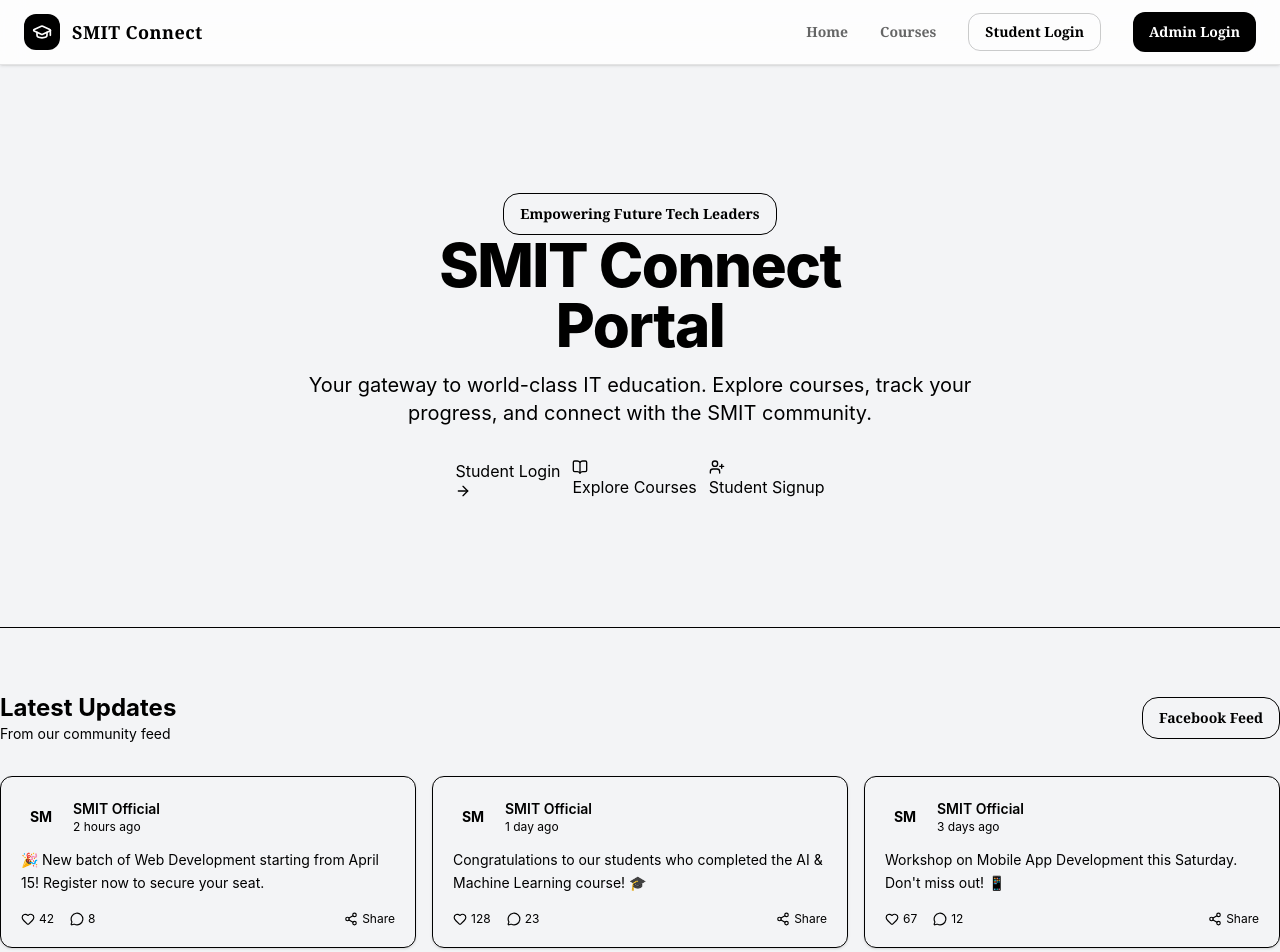
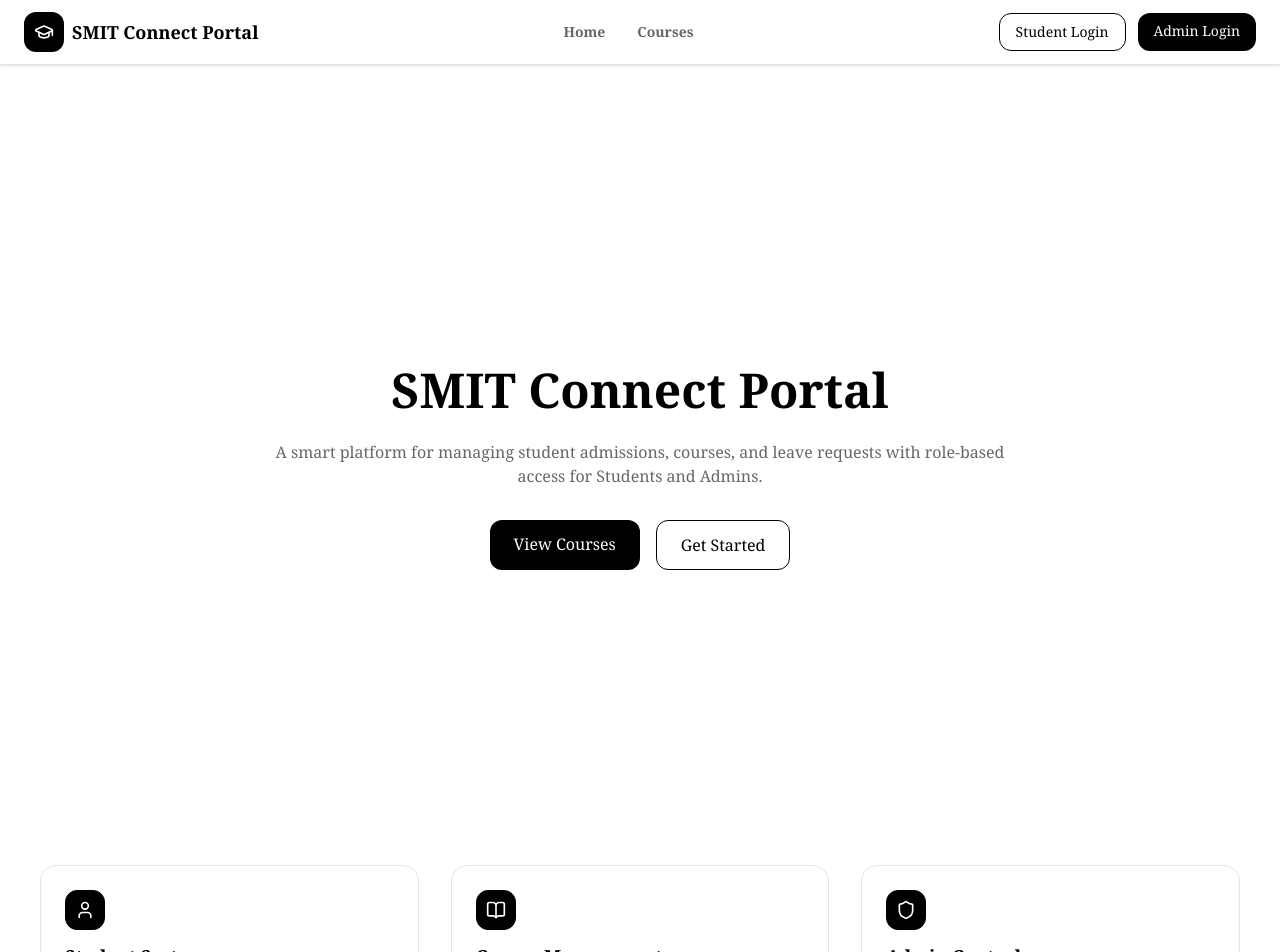
Before and after one commit to insharah-dev/module-test, a React (Vite) app: page / in a window 1280 px wide. Shown: the top 952 px of the page. Built offline with nearby package versions, Linux system fonts and the light colour scheme.

Commit message:
fix error

```diff
--- a/src/component/PublicNavbar.jsx
+++ b/src/component/PublicNavbar.jsx
@@ -17,17 +17,16 @@
 
         {/* Logo */}
         <Link to="/" className="flex items-center gap-3">
-          <div className="flex h-9 w-9 items-center justify-center rounded-xl bg-black text-white">
-            <GraduationCap className="h-5 w-5" />
+          <div className="flex items-center gap-2">
+            <div className="h-10 w-10 bg-black text-white rounded-xl flex items-center justify-center">
+              <GraduationCap className="h-5 w-5" />
+            </div>
+            <h1 className="font-bold text-lg">SMIT Connect Portal</h1>
           </div>
-          <span className="text-lg font-semibold tracking-wide">
-            SMIT Connect
-          </span>
         </Link>
 
         {/* Desktop Menu */}
         <div className="hidden md:flex items-center gap-8">
-
           {navLinks.map((link) => (
             <Link
               key={link.to}
@@ -37,21 +36,18 @@
               {link.label}
             </Link>
           ))}
-
-          {/* Buttons */}
-          <Link to="/auth">
-            <button className="px-4 py-2 font-bold rounded-xl border border-black/20 text-sm hover:bg-gray-50 transition">
-              Student Login
-            </button>
+        </div>
+        {/* Buttons */}
+        <div className="flex gap-3">
+          <Link to="/auth" className="px-4 py-2 text-sm border border-black rounded-xl hover:bg-black hover:text-white transition">
+            Student Login
           </Link>
 
-          <Link to="/admin/AdminLogin">
-            <button className="px-4 py-2.5 rounded-xl bg-black font-semibold text-white text-sm hover:bg-gray-800 transition">
-              Admin Login
-            </button>
+          <Link to="/admin/AdminLogin" className="px-4 py-2 text-sm bg-black text-white rounded-xl hover:opacity-80 transition">
+            Admin Login
           </Link>
+        </div>
 
-        </div>
 
         {/* Mobile Button */}
         <button
--- a/src/pages/Home.jsx
+++ b/src/pages/Home.jsx
@@ -1,117 +1,221 @@
+// import { Link } from "react-router-dom";
+// import { PublicNavbar } from "../component/PublicNavbar";
+// import { ArrowRight, BookOpen, Heart, MessageCircle, Share2, UserPlus } from "lucide-react";
+
+// const posts = [
+//     {
+//         id: 1,
+//         author: "SMIT Official",
+//         time: "2 hours ago",
+//         content: "🎉 New batch of Web Development starting from April 15! Register now to secure your seat.",
+//         likes: 42,
+//         comments: 8,
+//     },
+//     {
+//         id: 2,
+//         author: "SMIT Official",
+//         time: "1 day ago",
+//         content: "Congratulations to our students who completed the AI & Machine Learning course! 🎓",
+//         likes: 128,
+//         comments: 23,
+//     },
+//     {
+//         id: 3,
+//         author: "SMIT Official",
+//         time: "3 days ago",
+//         content: "Workshop on Mobile App Development this Saturday. Don't miss out! 📱",
+//         likes: 67,
+//         comments: 12,
+//     },
+// ];
+
+// export default function Home() {
+//     return (
+//         <div className="min-h-screen bg-background">
+//             <PublicNavbar />
+
+//             {/* Hero */}
+//             <section className="relative overflow-hidden border-b">
+//                 <div className="absolute inset-0  via-transparent to-accent/5" />
+//                 <div className="container relative py-20 md:py-32 text-center">
+//                     <button className="px-4 py-2.5 rounded-2xl border text-sm font-bold font-serif">
+//                         Empowering Future Tech Leaders
+//                     </button>
+//                     <h1 className="text-4xl md:text-6xl font-extrabold tracking-tight mb-4">
+//                         SMIT Connect<br />
+//                         <span className="text-accent">Portal</span>
+//                     </h1>
+//                     <p className="text-muted-foreground text-lg md:text-xl max-w-2xl mx-auto mb-8">
+//                         Your gateway to world-class IT education. Explore courses, track your progress, and connect with the SMIT community.
+//                     </p>
+//                     <div className="flex flex-col sm:flex-row gap-3 justify-center">
+//                         <Link to="/student/dashboard">
+//                             <button className="bg-accent text-accent-foreground hover:bg-accent/90 gap-2 w-full sm:w-auto">
+//                                 Student Login <ArrowRight className="h-4 w-4" />
+//                             </button>
+//                         </Link>
+//                         <Link to="/courses">
+//                             <button className="gap-2 w-full sm:w-auto">
+//                                 <BookOpen className="h-4 w-4" /> Explore Courses
+//                             </button>
+//                         </Link>
+//                         <button className="gap-2 w-full sm:w-auto">
+//                             <UserPlus className="h-4 w-4" /> Student Signup
+//                         </button>
+//                     </div>
+//                 </div>
+//             </section>
+
+//             {/* Feed */}
+//             <section className="container py-16">
+//                 <div className="flex items-center justify-between mb-8">
+//                     <div>
+//                         <h2 className="text-2xl font-bold">Latest Updates</h2>
+//                         <p className="text-muted-foreground text-sm">From our community feed</p>
+//                     </div>
+//                     <button className="px-4 py-2.5 rounded-2xl border text-sm font-bold font-serif">Facebook Feed</button>
+//                 </div>
+//                 <div className="grid gap-4 md:grid-cols-2 lg:grid-cols-3">
+//                     {posts.map((post, i) => (
+//                         <div
+//                             key={post.id}
+//                             className="rounded-xl border bg-card p-5 shadow-sm hover:shadow-md transition-shadow"
+//                             style={{ animationDelay: `${i * 100}ms` }}
+//                         >
+//                             <div className="flex items-center gap-3 mb-3">
+//                                 <div className="h-10 w-10 rounded-full bg-accent/10 flex items-center justify-center text-accent font-bold text-sm">
+//                                     SM
+//                                 </div>
+//                                 <div>
+//                                     <p className="font-semibold text-sm">{post.author}</p>
+//                                     <p className="text-xs text-muted-foreground">{post.time}</p>
+//                                 </div>
+//                             </div>
+//                             <p className="text-sm text-foreground/90 leading-relaxed mb-4">{post.content}</p>
+//                             <div className="flex items-center gap-4 text-muted-foreground text-xs">
+//                                 <span className="flex items-center gap-1 hover:text-accent cursor-pointer transition-colors">
+//                                     <Heart className="h-3.5 w-3.5" /> {post.likes}
+//                                 </span>
+//                                 <span className="flex items-center gap-1 hover:text-accent cursor-pointer transition-colors">
+//                                     <MessageCircle className="h-3.5 w-3.5" /> {post.comments}
+//                                 </span>
+//                                 <span className="flex items-center gap-1 hover:text-accent cursor-pointer transition-colors ml-auto">
+//                                     <Share2 className="h-3.5 w-3.5" /> Share
+//                                 </span>
+//                             </div>
+//                         </div>
+//                     ))}
+//                 </div>
+//             </section>
+
+//             {/* Footer */}
+//             <footer className="border-t py-8 text-center text-sm text-muted-foreground">
+//                 © 2026 SMIT Connect Portal. All rights reserved.
+//             </footer>
+//         </div>
+//     );
+// }
+
+
+
 import { Link } from "react-router-dom";
+import { GraduationCap, BookOpen, User, Shield } from "lucide-react";
 import { PublicNavbar } from "../component/PublicNavbar";
-import { ArrowRight, BookOpen, Heart, MessageCircle, Share2, UserPlus } from "lucide-react";
-
-const posts = [
-    {
-        id: 1,
-        author: "SMIT Official",
-        time: "2 hours ago",
-        content: "🎉 New batch of Web Development starting from April 15! Register now to secure your seat.",
-        likes: 42,
-        comments: 8,
-    },
-    {
-        id: 2,
-        author: "SMIT Official",
-        time: "1 day ago",
-        content: "Congratulations to our students who completed the AI & Machine Learning course! 🎓",
-        likes: 128,
-        comments: 23,
-    },
-    {
-        id: 3,
-        author: "SMIT Official",
-        time: "3 days ago",
-        content: "Workshop on Mobile App Development this Saturday. Don't miss out! 📱",
-        likes: 67,
-        comments: 12,
-    },
-];
 
 export default function Home() {
     return (
-        <div className="min-h-screen bg-background">
+        <div className="min-h-screen bg-white text-black font-serif">
+
+            {/* NAVBAR */}
             <PublicNavbar />
 
-            {/* Hero */}
-            <section className="relative overflow-hidden border-b">
-                <div className="absolute inset-0  via-transparent to-accent/5" />
-                <div className="container relative py-20 md:py-32 text-center">
-                    <button className="px-4 py-2.5 rounded-2xl border text-sm font-bold font-serif">
-                        Empowering Future Tech Leaders
-                    </button>
-                    <h1 className="text-4xl md:text-6xl font-extrabold tracking-tight mb-4">
-                        SMIT Connect<br />
-                        <span className="text-accent">Portal</span>
-                    </h1>
-                    <p className="text-muted-foreground text-lg md:text-xl max-w-2xl mx-auto mb-8">
-                        Your gateway to world-class IT education. Explore courses, track your progress, and connect with the SMIT community.
+
+            {/* HERO SECTION */}
+            <section className="flex items-center justify-center min-h-screen px-6">
+
+                <div className="text-center max-w-3xl">
+
+                    <h2 className="text-4xl md:text-5xl font-bold leading-tight">
+                        SMIT Connect Portal
+                    </h2>
+
+                    <p className="mt-5 text-black/60">
+                        A smart platform for managing student admissions, courses, and leave requests with role-based access for Students and Admins.
                     </p>
-                    <div className="flex flex-col sm:flex-row gap-3 justify-center">
-                        <Link to="/student/dashboard">
-                            <button className="bg-accent text-accent-foreground hover:bg-accent/90 gap-2 w-full sm:w-auto">
-                                Student Login <ArrowRight className="h-4 w-4" />
-                            </button>
+
+                    <div className="mt-8 flex justify-center gap-4">
+
+                        <Link
+                            to="/courses"
+                            className="px-6 py-3 bg-black text-white rounded-xl hover:scale-105 transition"
+                        >
+                            View Courses
                         </Link>
-                        <Link to="/courses">
-                            <button className="gap-2 w-full sm:w-auto">
-                                <BookOpen className="h-4 w-4" /> Explore Courses
-                            </button>
+
+                        <Link
+                            to="/auth"
+                            className="px-6 py-3 border border-black rounded-xl hover:bg-black hover:text-white transition"
+                        >
+                            Get Started
                         </Link>
-                        <button className="gap-2 w-full sm:w-auto">
-                            <UserPlus className="h-4 w-4" /> Student Signup
-                        </button>
+
                     </div>
+
                 </div>
+
             </section>
 
-            {/* Feed */}
-            <section className="container py-16">
-                <div className="flex items-center justify-between mb-8">
-                    <div>
-                        <h2 className="text-2xl font-bold">Latest Updates</h2>
-                        <p className="text-muted-foreground text-sm">From our community feed</p>
+
+            {/* FEATURES */}
+            <section className="grid md:grid-cols-3 gap-8 px-10 pb-20">
+
+                {/* CARD 1 */}
+                <div className="border border-black/10 p-6 rounded-2xl hover:shadow-lg duration-300 hover:scale-105 transition">
+
+                    <div className="h-10 w-10 flex items-center justify-center text-white rounded-xl border border-black bg-black mb-3">
+                        <User className="h-5 w-5" />
                     </div>
-                    <button className="px-4 py-2.5 rounded-2xl border text-sm font-bold font-serif">Facebook Feed</button>
+
+                    <h3 className="font-semibold text-lg">Student System</h3>
+                    <p className="text-sm text-black/60 mt-2">
+                        Apply for courses, submit leave requests, and track your progress.
+                    </p>
                 </div>
-                <div className="grid gap-4 md:grid-cols-2 lg:grid-cols-3">
-                    {posts.map((post, i) => (
-                        <div
-                            key={post.id}
-                            className="rounded-xl border bg-card p-5 shadow-sm hover:shadow-md transition-shadow"
-                            style={{ animationDelay: `${i * 100}ms` }}
-                        >
-                            <div className="flex items-center gap-3 mb-3">
-                                <div className="h-10 w-10 rounded-full bg-accent/10 flex items-center justify-center text-accent font-bold text-sm">
-                                    SM
-                                </div>
-                                <div>
-                                    <p className="font-semibold text-sm">{post.author}</p>
-                                    <p className="text-xs text-muted-foreground">{post.time}</p>
-                                </div>
-                            </div>
-                            <p className="text-sm text-foreground/90 leading-relaxed mb-4">{post.content}</p>
-                            <div className="flex items-center gap-4 text-muted-foreground text-xs">
-                                <span className="flex items-center gap-1 hover:text-accent cursor-pointer transition-colors">
-                                    <Heart className="h-3.5 w-3.5" /> {post.likes}
-                                </span>
-                                <span className="flex items-center gap-1 hover:text-accent cursor-pointer transition-colors">
-                                    <MessageCircle className="h-3.5 w-3.5" /> {post.comments}
-                                </span>
-                                <span className="flex items-center gap-1 hover:text-accent cursor-pointer transition-colors ml-auto">
-                                    <Share2 className="h-3.5 w-3.5" /> Share
-                                </span>
-                            </div>
-                        </div>
-                    ))}
+
+                {/* CARD 2 */}
+                <div className="border border-black/10 p-6 rounded-2xl hover:shadow-lg duration-300 hover:scale-105 transition">
+
+                    <div className="h-10 w-10 flex items-center justify-center text-white rounded-xl border border-black bg-black mb-3">
+                        <BookOpen className="h-5 w-5" />
+                    </div>
+
+                    <h3 className="font-semibold text-lg">Course Management</h3>
+                    <p className="text-sm text-black/60 mt-2">
+                        Explore available courses and apply with a simple form system.
+                    </p>
                 </div>
+
+                {/* CARD 3 */}
+                <div className="border border-black/10 p-6 rounded-2xl hover:shadow-lg duration-300 hover:scale-105 transition">
+
+                    <div className="h-10 w-10 flex items-center justify-center text-white rounded-xl border border-black bg-black mb-3">
+                        <Shield className="h-5 w-5" />
+                    </div>
+
+                    <h3 className="font-semibold text-lg">Admin Control</h3>
+                    <p className="text-sm text-black/60 mt-2">
+                        Manage students, courses, and leave approvals efficiently.
+                    </p>
+                </div>
+
             </section>
 
-            {/* Footer */}
-            <footer className="border-t py-8 text-center text-sm text-muted-foreground">
-                © 2026 SMIT Connect Portal. All rights reserved.
+
+            {/* FOOTER */}
+            <footer className="border-t border-black/10 text-center py-6 text-sm text-black/50">
+                © {new Date().getFullYear()} SMIT Connect Portal. All rights reserved.
             </footer>
+
         </div>
     );
 }
--- a/src/pages/admin/AdminCourses.jsx
+++ b/src/pages/admin/AdminCourses.jsx
@@ -1,7 +1,7 @@
 import { useState, useEffect } from "react";
 import { DashboardLayout } from "../../component/DashboardLayout";
 import { BookOpen, FileText, LayoutDashboard, Plus, Settings, Users } from "lucide-react";
-import { client } from "../../config/Supabase";
+import { client } from "../../config/supabase";
 import { MdAccessTime } from "react-icons/md";
 import { PiStudent } from "react-icons/pi";
 import { FaRegEdit } from "react-icons/fa";
--- a/src/pages/admin/AdminDashboard.jsx
+++ b/src/pages/admin/AdminDashboard.jsx
@@ -1,7 +1,7 @@
 import { DashboardLayout } from "../../component/DashboardLayout";
 import { BookOpen, FileText, Settings, Users, LayoutDashboard } from "lucide-react";
 import { useEffect, useState } from "react";
-import { client } from "../../config/Supabase";
+import { client } from "../../config/supabase";
 
 const navItems = [
   { label: "Dashboard", to: "/admin/dashboard", icon: <LayoutDashboard className="h-4 w-4" /> },
--- a/src/pages/admin/AdminLeaves.jsx
+++ b/src/pages/admin/AdminLeaves.jsx
@@ -1,7 +1,7 @@
 import { useState, useEffect } from "react";
 import { DashboardLayout } from "../../component/DashboardLayout";
 import { BookOpen, Check, Eye, FileText, LayoutDashboard, Settings, Users, X } from "lucide-react";
-import { client } from "../../config/Supabase";
+import { client } from "../../config/supabase";
 import toast, { Toaster } from "react-hot-toast";
 
 const navItems = [
--- a/src/pages/students/StudentDashboard.jsx
+++ b/src/pages/students/StudentDashboard.jsx
@@ -1,7 +1,7 @@
 import { useState, useEffect } from "react";
 import { DashboardLayout } from "../../component/DashboardLayout";
 import { BookOpen, ClipboardList, FileText } from "lucide-react";
-import { client } from "../../config/Supabase";
+import { client } from "../../config/supabase";
 
 const navItems = [
   { label: "My Courses", to: "/student/dashboard", icon: <BookOpen /> },
--- a/src/pages/students/StudentsLeaves.jsx
+++ b/src/pages/students/StudentsLeaves.jsx
@@ -1,7 +1,7 @@
 import { useState, useEffect } from "react";
 import { DashboardLayout } from "../../component/DashboardLayout";
 import { Upload, BookOpen, ClipboardList, FileText } from "lucide-react";
-import { client } from "../../config/Supabase";
+import { client } from "../../config/supabase";
 import toast, { Toaster } from "react-hot-toast";
 
 export default function StudentLeaves() {
```
Also changed, not shown: src/pages/admin/AdminLogin.jsx (+0 -139 lines).
